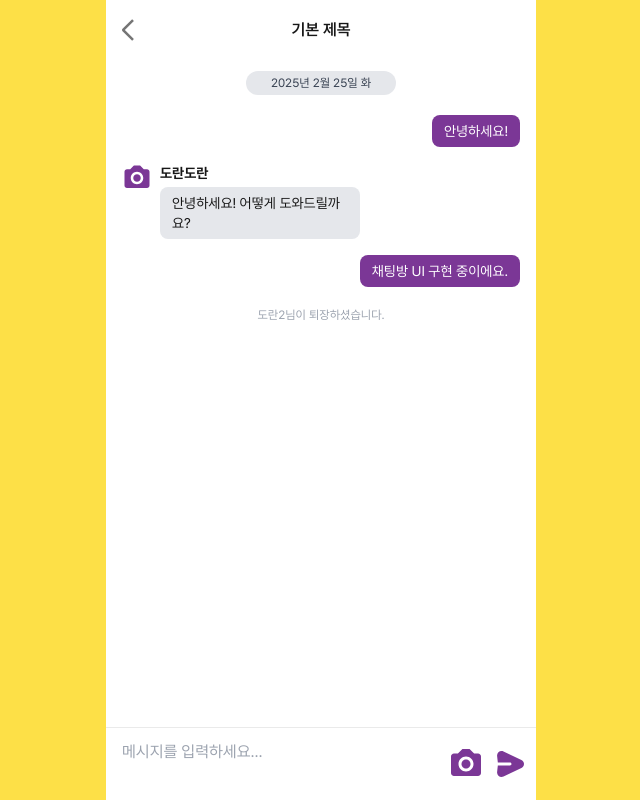
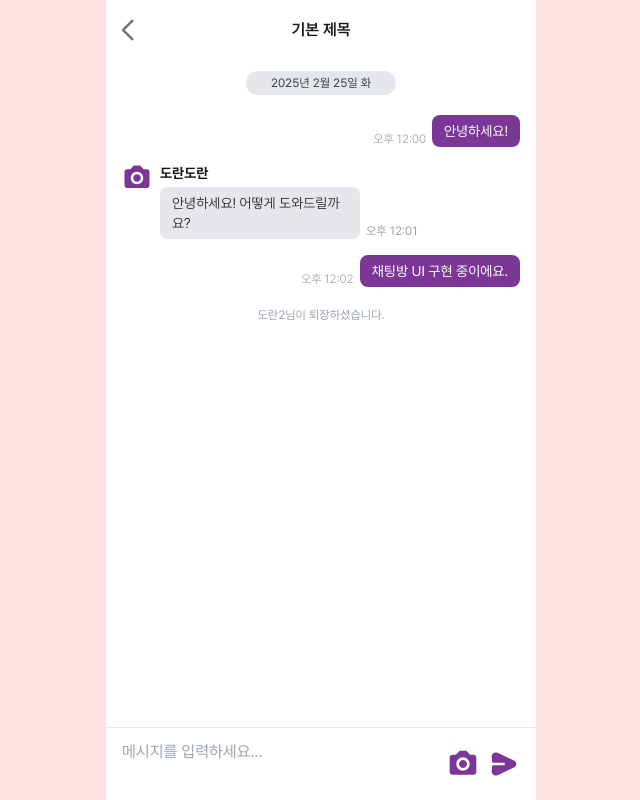
Before and after one commit to hyunjihub/DoranDoran_FE, a Next.js app in the folder dorandoran/: page /chat/1 in a window 1280 px wide. Shown: the whole page, without its empty margins (319-959 px from the left). Built offline with nearby package versions, Linux system fonts and the light colour scheme.

Commit message:
[design] 채팅, 계정 찾기 디자인

```diff
--- a/dorandoran/src/app/(route)/find/page.tsx
+++ b/dorandoran/src/app/(route)/find/page.tsx
@@ -0,0 +1,17 @@
+'use client';
+
+import EmailFind from '@/app/_component/user/EmailFind.';
+import FindHeader from '@/app/_component/user/FindHeader';
+import PasswordFind from '@/app/_component/user/PasswordFind';
+import { useState } from 'react';
+
+export default function Find() {
+  const [type, setType] = useState('email');
+
+  return (
+    <div className="h-full flex flex-col">
+      <FindHeader type={type} setType={setType} />
+      {type === 'email' ? <EmailFind /> : <PasswordFind />}
+    </div>
+  );
+}
--- a/dorandoran/src/app/_component/chat/Chatting.tsx
+++ b/dorandoran/src/app/_component/chat/Chatting.tsx
@@ -3,6 +3,8 @@ import MyMessage from './MyMessage';
 import OtherMessage from './OtherMessage';
 import SystemMessage from './SystemMessage';
 import getChatDate from '@/app/_util/getChatDate';
+import getChatTime from '@/app/_util/getChatTime';
+import { useMemo } from 'react';
 
 export default function Chatting() {
   const messages = [
@@ -12,25 +14,39 @@ export default function Chatting() {
     { id: 4, sender: 'system', content: '도란2님이 퇴장하셨습니다.', timestamp: '2025-02-25 12:02:00' },
   ];
 
+  const processedMessages = useMemo(() => {
+    return messages.map((message, index, arr) => {
+      const isDateChanged = index === 0 || getChatDate(message.timestamp) !== getChatDate(arr[index - 1].timestamp);
+
+      const isLastInGroup =
+        index === arr.length - 1 ||
+        message.timestamp !== arr[index + 1].timestamp ||
+        message.sender !== arr[index + 1].sender;
+
+      return { ...message, isDateChanged, isLastInGroup };
+    });
+  }, [messages]);
+
   return (
     <div className="w-full">
-      {messages.map((message, index) => {
-        const isDateChanged =
-          index === 0 || getChatDate(message.timestamp) !== getChatDate(messages[index - 1].timestamp);
-
-        return (
+      {processedMessages.map((message) => (
         <div className="w-full flex flex-col items-center" key={message.id}>
-            {isDateChanged && <Date timestamp={message.timestamp} />}
+          {message.isDateChanged && <Date timestamp={message.timestamp} />}
           {message.sender === 'me' ? (
-              <MyMessage message={message.content} />
+            <MyMessage
+              message={message.content}
+              timestamp={message.isLastInGroup ? getChatTime(message.timestamp) : null}
+            />
           ) : message.sender === 'other' ? (
-              <OtherMessage message={message.content} />
+            <OtherMessage
+              message={message.content}
+              timestamp={message.isLastInGroup ? getChatTime(message.timestamp) : null}
+            />
           ) : (
             <SystemMessage />
           )}
         </div>
-        );
-      })}
+      ))}
     </div>
   );
 }
--- a/dorandoran/src/app/_component/chat/MyMessage.tsx
+++ b/dorandoran/src/app/_component/chat/MyMessage.tsx
@@ -1,7 +1,10 @@
-export default function MyMessage({ message }: { message: string }) {
+export default function MyMessage({ message, timestamp }: { message: string; timestamp: string | null }) {
   return (
     <div className="w-full flex justify-end">
-      <div className="max-w-[200px] bg-[#7B3796] text-white rounded-lg py-1.5 px-3 text-sm my-2">{message}</div>
+      <div className="flex gap-1.5 items-end my-2">
+        {timestamp && <p className="text-xs text-gray-400 font-light">{timestamp}</p>}
+        <div className="max-w-[200px] bg-[#7B3796] text-white rounded-lg py-1.5 px-3 text-sm">{message}</div>
+      </div>
     </div>
   );
 }
--- a/dorandoran/src/app/_component/chat/OtherMessage.tsx
+++ b/dorandoran/src/app/_component/chat/OtherMessage.tsx
@@ -1,7 +1,7 @@
 import Image from 'next/image';
 import camera from '/public/img/icon/camera.svg';
 
-export default function OtherMessage({ message }: { message: string }) {
+export default function OtherMessage({ message, timestamp }: { message: string; timestamp: string | null }) {
   return (
     <div className="w-full flex justify-start gap-2 my-2">
       <button className="relative w-[30px] h-[30px] rounded-full">
@@ -10,7 +10,11 @@ export default function OtherMessage({ message }: { message: string }) {
 
       <div>
         <p className="font-bold text-sm">도란도란</p>
-        <div className="max-w-[200px] bg-gray-200 rounded-lg py-1.5 px-3 text-sm mt-1">{message}</div>
+
+        <div className="flex gap-1.5 items-end">
+          <div className="max-w-[200px] bg-gray-200 rounded-lg py-1.5 px-3 text-sm mt-1 font-light">{message}</div>
+          {timestamp && <p className="text-xs text-gray-400">{timestamp}</p>}
+        </div>
       </div>
     </div>
   );
--- a/dorandoran/src/app/_component/chat/TextInput.tsx
+++ b/dorandoran/src/app/_component/chat/TextInput.tsx
@@ -1,6 +1,6 @@
 'use client';
 
-import { ChangeEvent, useState } from 'react';
+import { ChangeEvent, useRef, useState } from 'react';
 
 import Image from 'next/image';
 import camera from '/public/img/icon/camera.svg';
@@ -8,9 +8,23 @@ import send from '/public/img/icon/send.svg';
 
 export default function TextInput() {
   const [message, setMessage] = useState<string>('');
+  const fileInput = useRef<HTMLInputElement | null>(null);
 
   const handleInputChange = (event: ChangeEvent<HTMLTextAreaElement>) => {
     setMessage(event.target.value);
+  };
+
+  const handleUploadImg = () => {
+    if (fileInput.current) {
+      fileInput.current.click();
+    }
+  };
+
+  const handleFileChange = (event: ChangeEvent<HTMLInputElement>) => {
+    const file = event.target.files?.[0];
+    if (file) {
+      console.log('파일 업로드:', file.name);
+    }
   };
 
   return (
@@ -22,9 +36,14 @@ export default function TextInput() {
           placeholder="메시지를 입력하세요..."
           className="w-full h-full outline-none resize-none scrollbar-hide"
         />
-        <Image src={camera} alt="이미지 첨부" width={36} height={36} />
-        <button>
-          <Image className="ml-2" src={send} alt="메시지 전송" width={36} height={36} />
+        <input className="hidden" type="file" ref={fileInput} onChange={handleFileChange} />
+
+        <button onClick={handleUploadImg}>
+          <Image src={camera} alt="이미지 첨부" width={40} height={40} />
+        </button>
+
+        <button className="ml-2">
+          <Image src={send} alt="메시지 전송" width={40} height={40} />
         </button>
       </div>
     </div>
--- /dev/null
+++ b/dorandoran/src/app/_component/user/EmailFind..tsx
@@ -0,0 +1,16 @@
+export default function EmailFind() {
+  return (
+    <form className="px-[16px] mt-[24px] flex flex-col gap-8">
+      <label className="flex flex-col gap-1 font-bold">
+        이메일
+        <input
+          className="border rounded p-[12px] text-sm outline-none font-normal"
+          placeholder="doran123@example.com"
+        />
+      </label>
+      <button className="w-full py-[12px] border border-[#7B3796] bg-[#7B3796] rounded text-white text-center font-bold">
+        이메일 찾기
+      </button>
+    </form>
+  );
+}
--- /dev/null
+++ b/dorandoran/src/app/_component/user/FindHeader.tsx
@@ -0,0 +1,26 @@
+export default function FindHeader({
+  type,
+  setType,
+}: {
+  type: string;
+  setType: React.Dispatch<React.SetStateAction<string>>;
+}) {
+  return (
+    <header>
+      <ul className="flex">
+        <li
+          className={`w-1/2 text-center py-1.5 ${type === 'email' ? 'font-bold border-b-2 border-[#7B3796] ' : ''}`}
+          onClick={() => setType('email')}
+        >
+          이메일 찾기
+        </li>
+        <li
+          className={`w-1/2 text-center py-1.5 ${type === 'password' ? 'font-bold border-b-2 border-[#7B3796] ' : ''}`}
+          onClick={() => setType('password')}
+        >
+          비밀번호 재설정
+        </li>
+      </ul>
+    </header>
+  );
+}
--- /dev/null
+++ b/dorandoran/src/app/_component/user/PasswordFind.tsx
@@ -0,0 +1,24 @@
+export default function PasswordFind() {
+  return (
+    <form className="px-[16px] mt-[24px] flex flex-col gap-8">
+      <label className="flex flex-col gap-1 font-bold">
+        이메일
+        <input
+          className="border rounded p-[12px] text-sm outline-none font-normal"
+          placeholder="doran123@example.com"
+        />
+      </label>
+      <label className="flex flex-col gap-1 font-bold">
+        비밀번호
+        <input
+          className="border rounded p-[12px] text-sm outline-none font-normal"
+          placeholder="영문, 숫자, 특수문자 조합 8글자 이상"
+        />
+        <input className="border rounded p-[12px] text-sm outline-none font-normal" placeholder="비밀번호 확인" />
+      </label>
+      <button className="w-full py-[12px] border border-[#7B3796] bg-[#7B3796] rounded text-white text-center font-bold">
+        비밀번호 재설정
+      </button>
+    </form>
+  );
+}
--- a/dorandoran/src/app/_util/getChatDate.ts
+++ b/dorandoran/src/app/_util/getChatDate.ts
@@ -8,5 +8,5 @@ export default function getChatDate(timestamp: string): string {
     weekday: 'short',
   };
 
-  return date.toLocaleDateString('ko-KR', options).replace(',', '').trim(); // 'ko-KR'로 한국어 형식 적용
+  return date.toLocaleDateString('ko-KR', options).replace(',', '').trim();
 }
--- /dev/null
+++ b/dorandoran/src/app/_util/getChatTime.ts
@@ -0,0 +1,10 @@
+export default function getChatTime(timestamp: string): string {
+  const date = new Date(timestamp);
+  const hours = date.getHours();
+  const minutes = date.getMinutes().toString().padStart(2, '0');
+
+  const period = hours < 12 ? '오전' : '오후';
+  const formattedHours = hours % 12 === 0 ? 12 : hours % 12;
+
+  return `${period} ${formattedHours}:${minutes}`;
+}
--- a/dorandoran/src/app/layout.tsx
+++ b/dorandoran/src/app/layout.tsx
@@ -37,7 +37,6 @@ export default function RootLayout({
             }}
             className="relative z-10 flex justify-center items-center"
           >
-            {/* 모바일 웹 UI - 여기에 실제 모바일 UI 콘텐츠를 추가 */}
             <div className="bg-white h-full w-full flex flex-col">
               <Header />
               <div className="h-full flex-glow overflow-auto scrollbar-hide">
@@ -47,8 +46,7 @@ export default function RootLayout({
             </div>
           </div>
 
-          {/* 홍보 UI 영역 */}
-          <div className="absolute top-0 left-0 right-0 bottom-0 bg-yellow-300 p-4 z-0 flex justify-center items-center">
+          <div className="absolute top-0 left-0 right-0 bottom-0 bg-[#FFE2E2] p-4 z-0 flex justify-center items-center">
             <div className="bg-white p-8 rounded-lg shadow-lg max-w-md">
               <h2 className="text-xl font-bold text-center">🎉 특별 할인 이벤트 🎉</h2>
               <p className="text-center">모바일 웹을 통해 50% 할인 혜택을 받으세요!</p>
```
Lines whose indentation alone changed are shown as unchanged.
